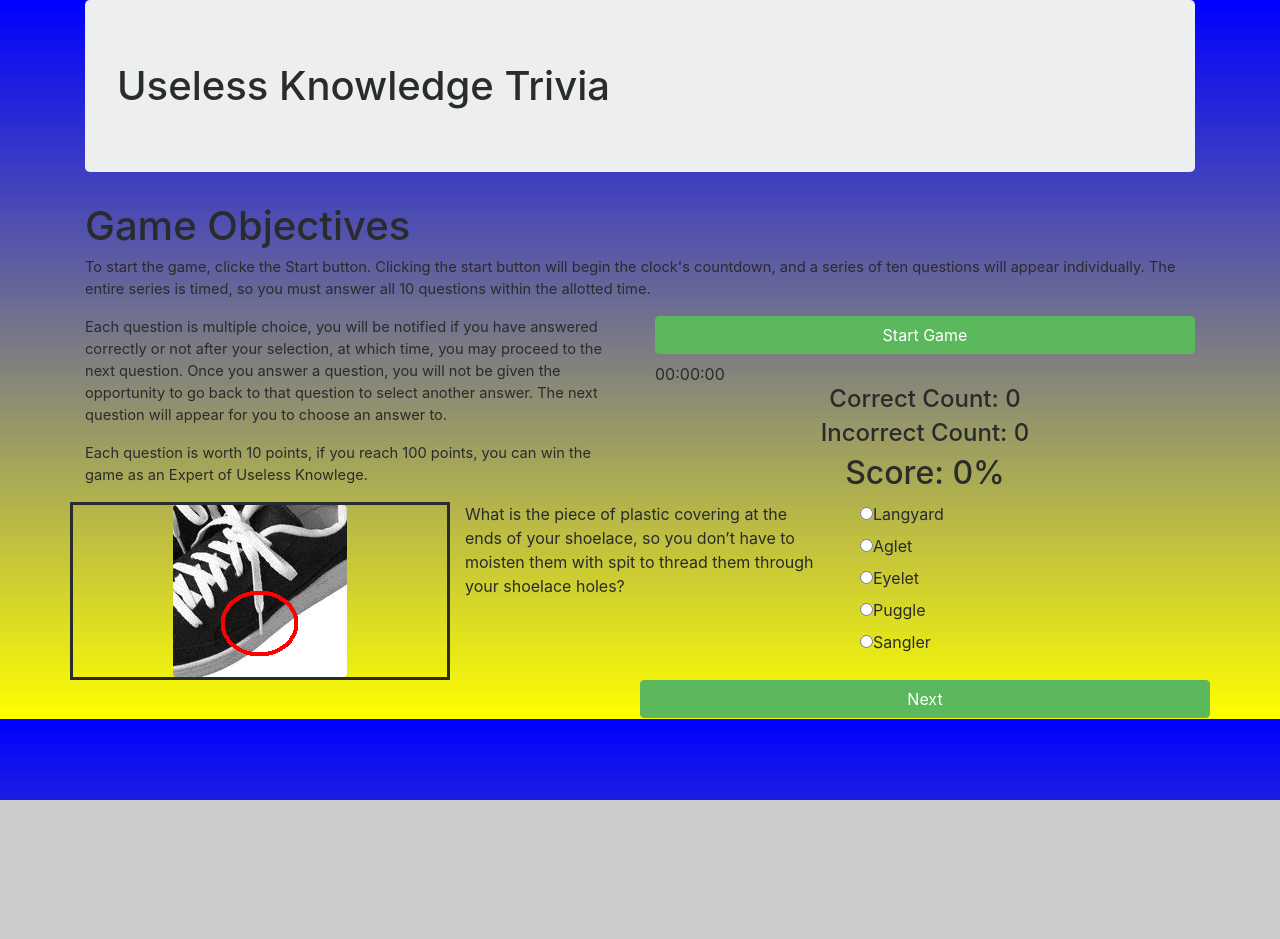
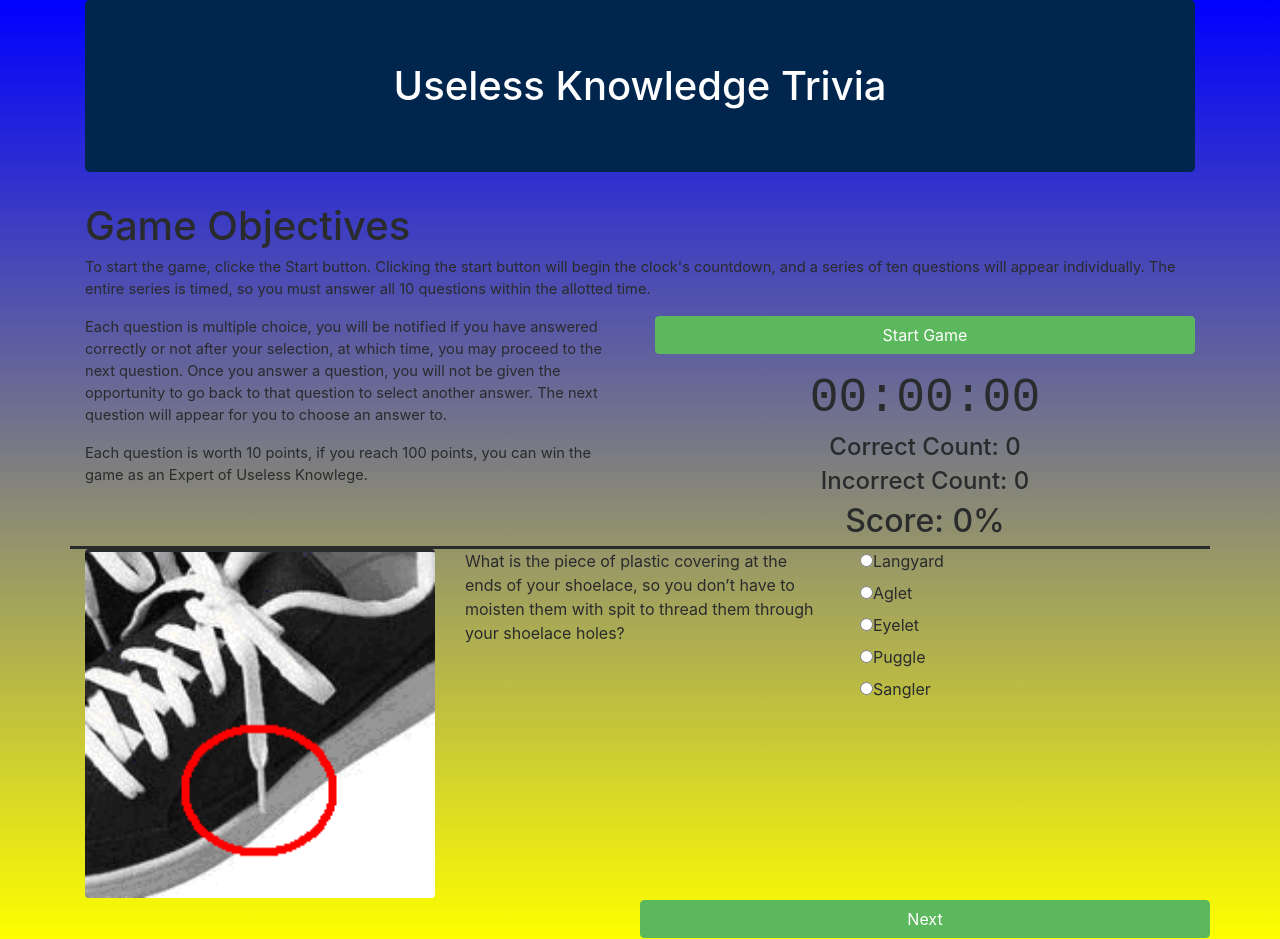
Before and after one commit to keiranevers/TriviaGame, a plain HTML site: page index.html in a window 1280 px wide. Before the commit the page ends 800 px from the top, so only its background shows below. Drawn offline with nearby package versions, Linux system fonts and the light colour scheme.

Commit message:
Update style.css

```diff
--- a/assets/css/style.css
+++ b/assets/css/style.css
@@ -2,8 +2,13 @@ body {
 	background-color: #cccccc;
     background-image: linear-gradient(blue, yellow);
 }
+.jumbotron {
+	text-align: center;
+	background-color:  #00264d;
+	color: white;
+}
 
-.clock {
+#clock {
 	text-align: center;
 	font-size: 36pt;
 	font-family: monospace;
@@ -15,18 +20,10 @@ p {
 	font-size: 11pt;
 }
 
-#image {
+#image, #question, #answer, img {
 	display: block;
-	border:	solid;
-	display: center;
-
+	border-top:	solid;
+	width: 100%;
+	height: 100%;
+	margin-bottom: 1px;
 }
-
-.questions, .answers {
-	text-align: center;
-	display: inline-block;
-	border:	solid;
-	margin: 0;
-	width: 100%;
-	height: 250px;
-}
```
